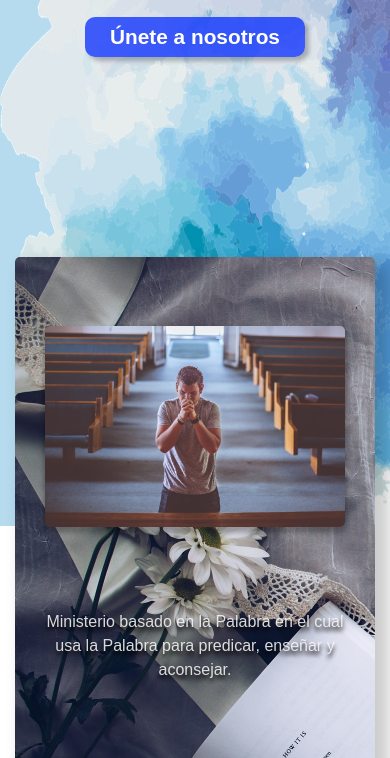
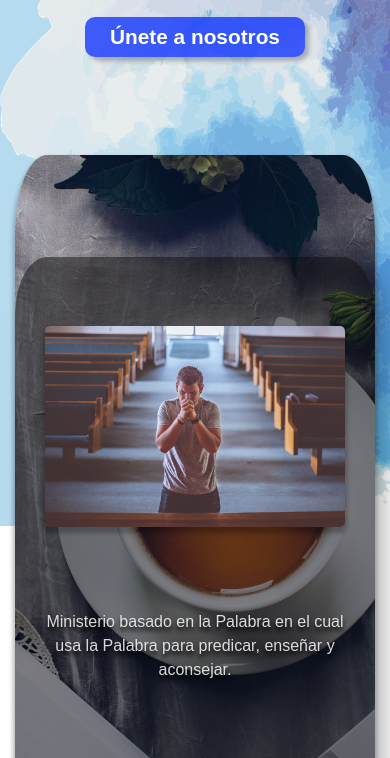
Before and after one commit to jhonnaTCc/Emmanuel-Portada, a plain HTML site: page index.html in a window 390 px wide. Shown: the part 318-1076 px from the top of the page. Drawn offline with Linux system fonts and the light colour scheme.

Commit message:
Add files via upload

```diff
--- a/emmanuel_style.css
+++ b/emmanuel_style.css
@@ -205,7 +205,13 @@ body{
     box-shadow: 10px 10px 15px 4px rgba(0, 0, 0, 0.2);
     border-radius: 5px;
     margin:0 15px 0 15px;
+
 }
+
+.movil{
+    width: 0;
+}
+
 
 
 .imagen img{
@@ -281,8 +287,8 @@ body{
 
 
 
-
-
+/*****************************/
+/*****************************/
 /****** @media *****/
 
 @media screen and (max-width: 1040px){
@@ -361,23 +367,6 @@ body{
     }
 
 
-    .card-pastoral{
-        background-image: url(img/tea-time-3240766_1920.jpg);
-        background-size: cover;
-    }
-
-    .card-alabanza{
-        background-image: url(img/guitar-756326_1920.jpg);
-        background-size: cover;
-    }
-
-    .card-infantil{
-        background-image: url(img/child-865116_1920.jpg);
-        background-size: cover;
-    }
-
-
-
 
     .ministerios article{
         min-width: 100%;
@@ -385,7 +374,13 @@ body{
         flex-direction: column;
         justify-content: space-around;
         padding: 10px;
+        background-color: rgba(10, 10, 10, 0.5);
+        border-radius: 9%;
+
+
     }
+
+
 
     .imagen img{
         width: 300px;
@@ -417,8 +412,18 @@ body{
     background: rgba(18, 18, 18, 0.85);
 }
 
+    .movil{
+        width: 80%;
+        min-width: 360px;
+        height: 100%;
+        object-fit: cover;
+        position: absolute;
+        z-index: -1;
+        box-shadow: 0px 4px 4px 2px rgba(0, 0, 0, 0.25);
+    border-radius: 9%;
 
 
+    }
 
 }
 
--- a/index.html
+++ b/index.html
@@ -14,15 +14,15 @@
 
   <div class="fondo-blue"></div>
 
-    <div class="fondo-nubes">
+
+
+   <div class="conteiner-principal">
+
+   <div class="fondo-nubes">
       <div>
        <img src="img/watercolour-4116932_1280.png" alt="">
        </div>
     </div>
-
-   <div class="conteiner-principal">
-
-
 
 
     <header class="menu">
@@ -61,6 +61,7 @@
 
        <section class="ministerios">
           <article class="card-pastoral">
+             <img class="movil" src="img/tea-time-3240766_1920.jpg">
               <div class="imagen">
                  <img src="img/man-2179326_1920.jpg" alt="">
               </div>
@@ -76,6 +77,7 @@
           </article>
 
           <article class="card-alabanza">
+             <img class="movil" src="img/guitar-756326_1920.jpg" alt="">
               <div class="imagen">
               <img src="img/musician-349790_1920.jpg" alt="">
               </div>
@@ -91,6 +93,7 @@
           </article>
 
           <article class="card-infantil">
+             <img class="movil" src="img/child-865116_1920.jpg" alt="">
               <div class="imagen">
                   <img src="img/kids-2835430_1920.jpg" alt="">
               </div>
```
